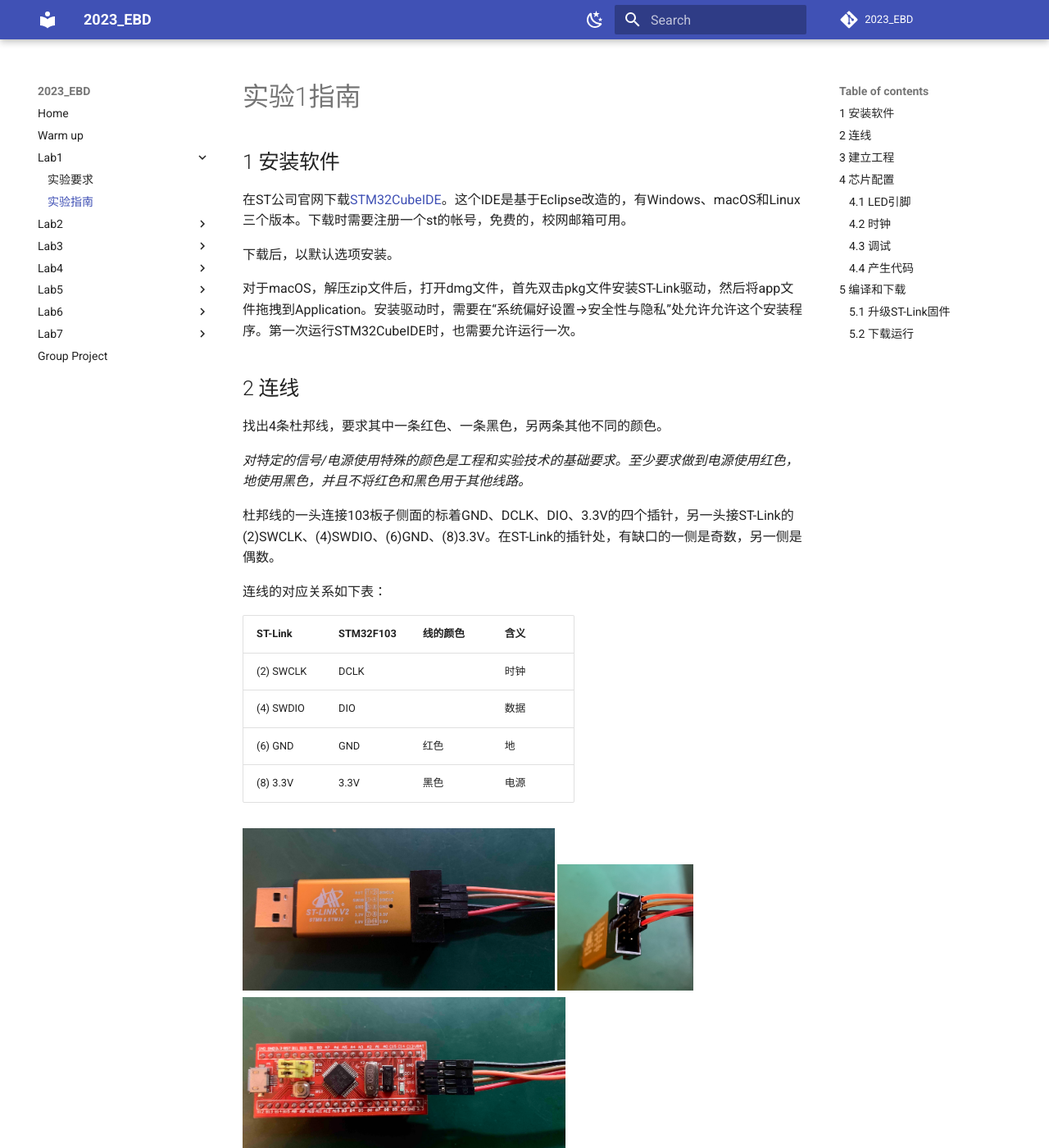
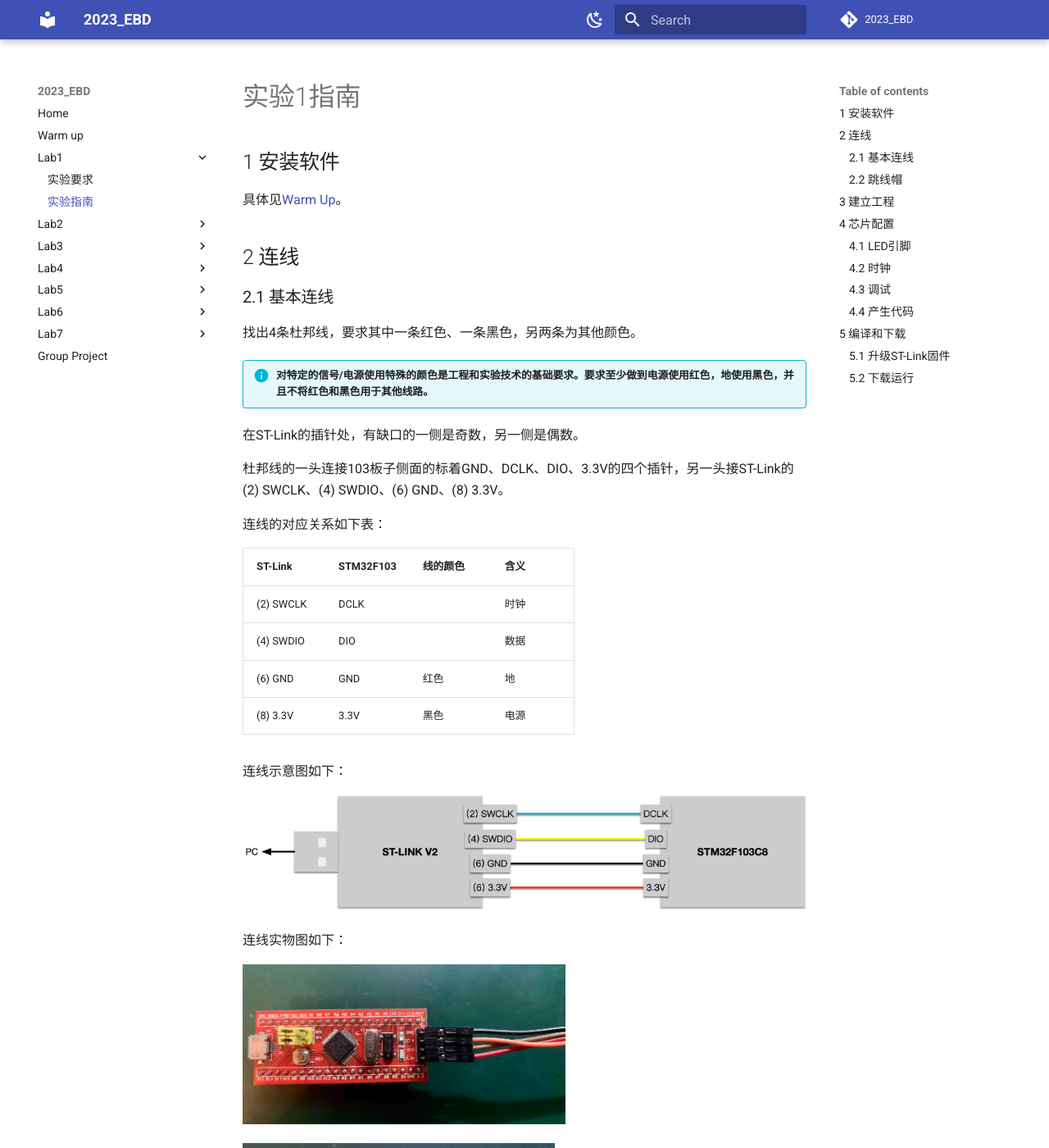
Before and after one commit to zjuerDFL/2023_EBD, an MkDocs documentation site: the page built from docs/docs/lab1/lab1_guide.md, in a window 1280 px wide and 1400 px high. Shown: the whole window at 82% size. Built offline with MkDocs 1.6.1 and Material for MkDocs 9.7.7, drawn with Linux system fonts in a browser that asks for light colours; comment, search, counter and statistics services are not loaded; some of the changed text lies outside the part shown.

Commit message:
更新lab1指南至连线

```diff
--- a/docs/docs/lab1/lab1_guide.md
+++ b/docs/docs/lab1/lab1_guide.md
@@ -2,19 +2,19 @@
 
 ## 1 安装软件
 
-在ST公司官网下载[STM32CubeIDE](https://www.st.com/zh/development-tools/stm32cubeide.html)。这个IDE是基于Eclipse改造的，有Windows、macOS和Linux三个版本。下载时需要注册一个st的帐号，免费的，校网邮箱可用。
-
-下载后，以默认选项安装。
-
-对于macOS，解压zip文件后，打开dmg文件，首先双击pkg文件安装ST-Link驱动，然后将app文件拖拽到Application。安装驱动时，需要在“系统偏好设置-->安全性与隐私”处允许允许这个安装程序。第一次运行STM32CubeIDE时，也需要允许运行一次。
+具体见[Warm Up](../warmup.md)。
 
 ## 2 连线
 
-找出4条杜邦线，要求其中一条红色、一条黑色，另两条其他不同的颜色。
+### 2.1 基本连线
 
-*对特定的信号/电源使用特殊的颜色是工程和实验技术的基础要求。至少要求做到电源使用红色，地使用黑色，并且不将红色和黑色用于其他线路。*
+找出4条杜邦线，要求其中一条红色、一条黑色，另两条为其他颜色。
 
-杜邦线的一头连接103板子侧面的标着GND、DCLK、DIO、3.3V的四个插针，另一头接ST-Link的(2)SWCLK、(4)SWDIO、(6)GND、(8)3.3V。在ST-Link的插针处，有缺口的一侧是奇数，另一侧是偶数。
+!!! info "对特定的信号/电源使用特殊的颜色是工程和实验技术的基础要求。要求至少做到电源使用红色，地使用黑色，并且不将红色和黑色用于其他线路。"
+
+在ST-Link的插针处，有缺口的一侧是奇数，另一侧是偶数。
+
+杜邦线的一头连接103板子侧面的标着GND、DCLK、DIO、3.3V的四个插针，另一头接ST-Link的 (2) SWCLK、(4) SWDIO、(6) GND、(8) 3.3V。
 
 连线的对应关系如下表：
 
@@ -25,19 +25,32 @@
 | (6) GND   | GND       | 红色     | 地   |
 | (8) 3.3V  | 3.3V      | 黑色     | 电源 |
 
-<img src="../img/1-1.jpeg" style="zoom: 10%;" />
-<img src="../img/1-4.jpeg" style="zoom: 10%;" />
+连线示意图如下：
+
+<img src="../img/1-5.jpeg" style="zoom: 20%;" />
+
+连线实物图如下：
+
 <img src="../img/1-2.jpeg" style="zoom: 10%;" />
 
-右图103上的杜邦线的连接，使得四条线的小开口都朝一个方向，这样不仅是美观，最主要的是可以方便将来有必要的时候，用表笔接触这个小开口来做测量。
+<img src="../img/1-1.jpeg" style="zoom: 10%;" />
 
-> 以这个方式连接，ST-Link是在给103供电。但是ST-Link内的3.3V只能供给大约50mA的电流，所以这只适合于烧录程序和不接其他模块时的简单调试场合。实际工作时，应该使用USB插座或其他外部电源直接给5V或3.3V引脚供电。
+<img src="../img/1-4.jpeg" style="zoom: 10%;" />
 
-在103板上有两个黄色跳线帽，右边分别标着BT0和BT1。这里上下两排各三个插针是两组，上下各一组。两个跳线帽都应该插在左边的两个插针上，如下图所示。这样的话，跳线帽起到把中间的插针和左边的插针连起来的作用。*103板的正确方向是主芯片面朝上，USB插座朝左，引脚的文字正确。*
+上面几幅图中，4条杜邦线的小开口都朝着同一个方向，除了美观之外，还可以在需要时，方便地用表笔接触这个小开口来做测量。
+
+
+!!! info "在使用上述方式连接时，103板子的供电全部来自ST-Link。但ST-Link内部3.3V的电压只能供给大约50mA的电流。因此这种方式只适用于烧录程序以及不接其他模块时的简单调试场合。在世纪工作时，应使用USB插座或其他外部电源直接给5V或3.3V引脚供电"
+
+### 2.2 跳线帽
+
+在103板上有两个黄色跳线帽：BT0和BT1。此处有上下两组插针，每组共三个，两个跳线帽应都插在 **左边的两个插针** 上，如下图所示。跳线帽起到将左边和中间插针连起来的作用。
 
 <img src="../img/1-3.jpeg" style="zoom: 25%;" />
 
-在后面的操作中，如果出现了烧录不进去的情况，BT0这个跳线帽可能要拔下来插到中间和右边的插针上去。
+!!! info "103板的正确方向为主芯片面朝上，USB插座朝左，引脚文字正常可读。"
+
+在之后的操作中，若出现无法烧录的情况，跳线帽BT0可能需要拔下来插到中间和右边的插针上。这往往是由于[Debug选项](#43-调试)没有正确设置导致的。具体操作方式见[故障排除](#43-调试)。
 
 ## 3 建立工程
 
```
Also changed, not shown: other parts of docs/docs/lab1/lab1_guide.md (+1 -1 lines), docs/docs/lab1/lab1.md (+1 -1 lines).
